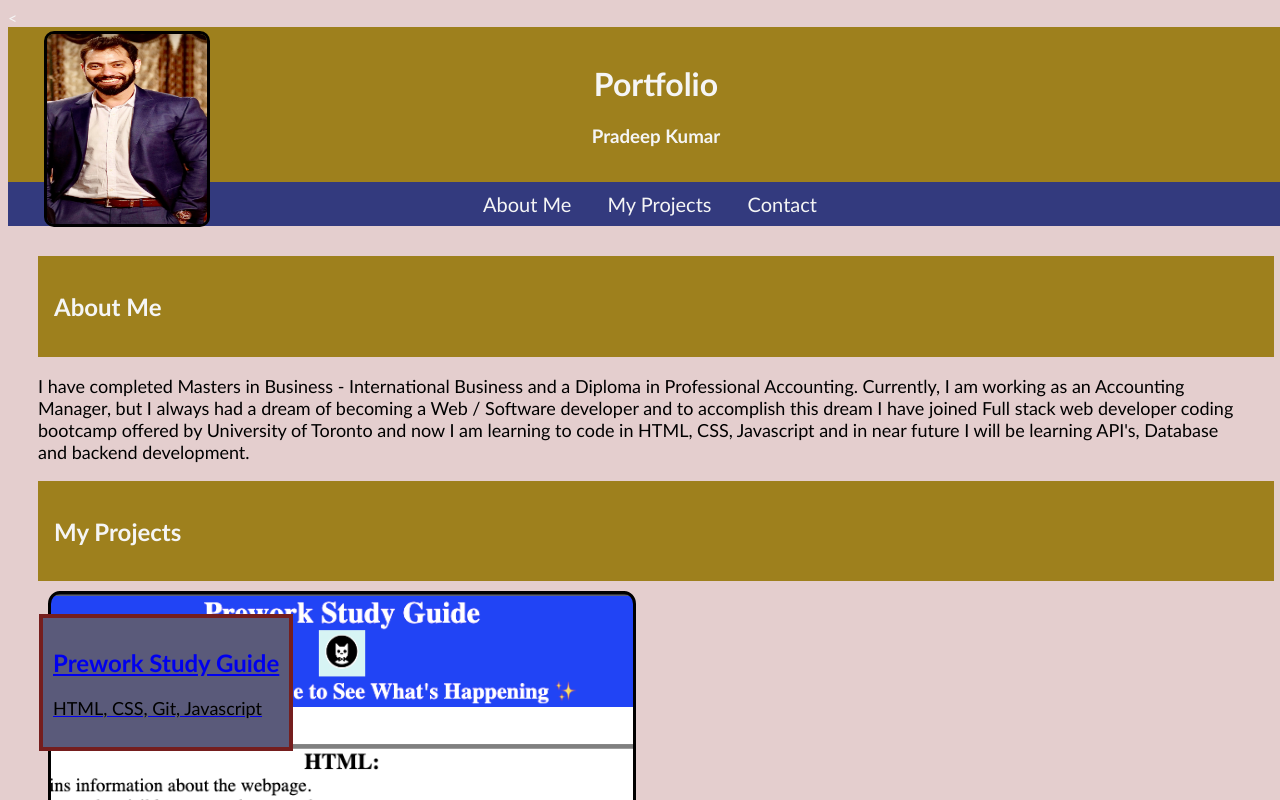
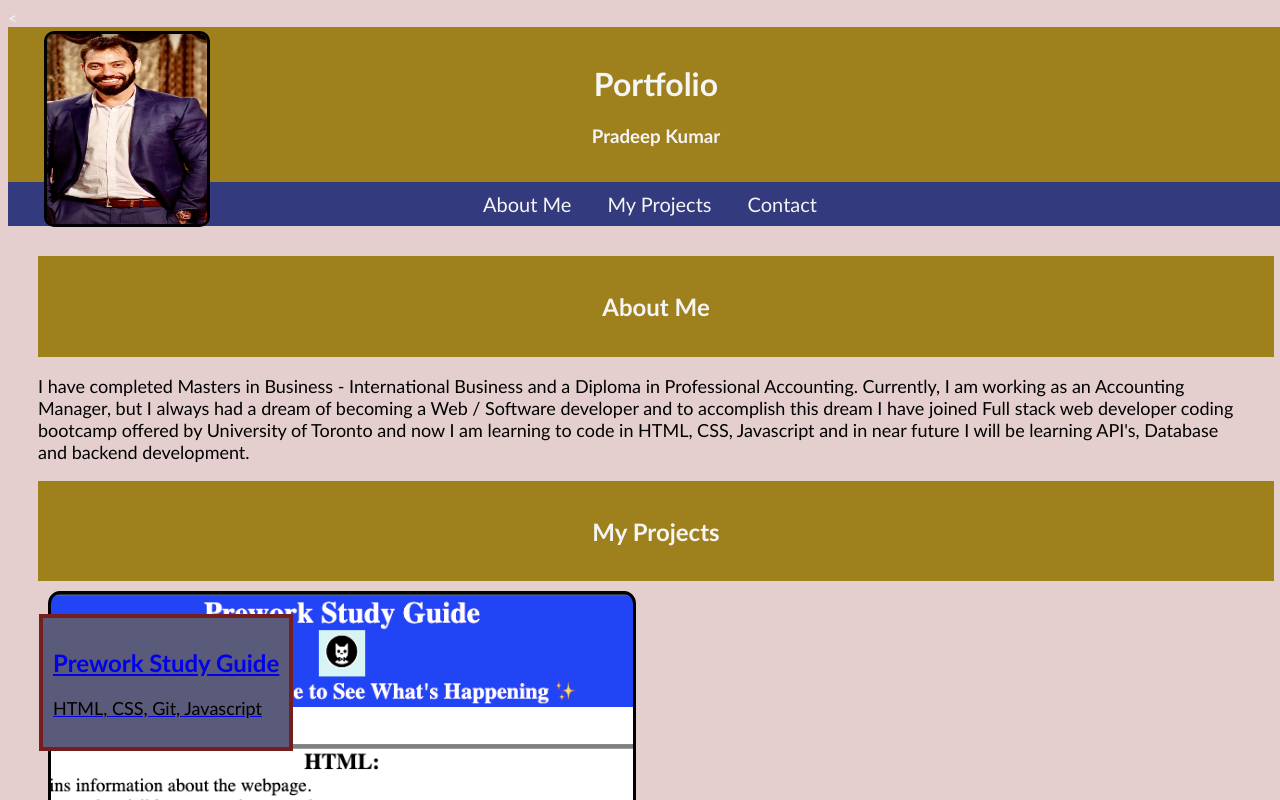
Before and after one commit to pra18apr/Pradeep-Kumar-Portfolio---Week-2-Project, a plain HTML site: page index.html in a window 1280 px wide. Shown: the top 800 px of the page. Drawn offline with Linux system fonts and the light colour scheme.

Commit message:
Update style.css

```diff
--- a/Assets/CSS/style.css
+++ b/Assets/CSS/style.css
@@ -30,7 +30,7 @@ header img {
 
 header h2 {
     margin-top: 20px;
-    width: max-content;
+    width: Centre;
     color: var(--wht);
 }
 
```
